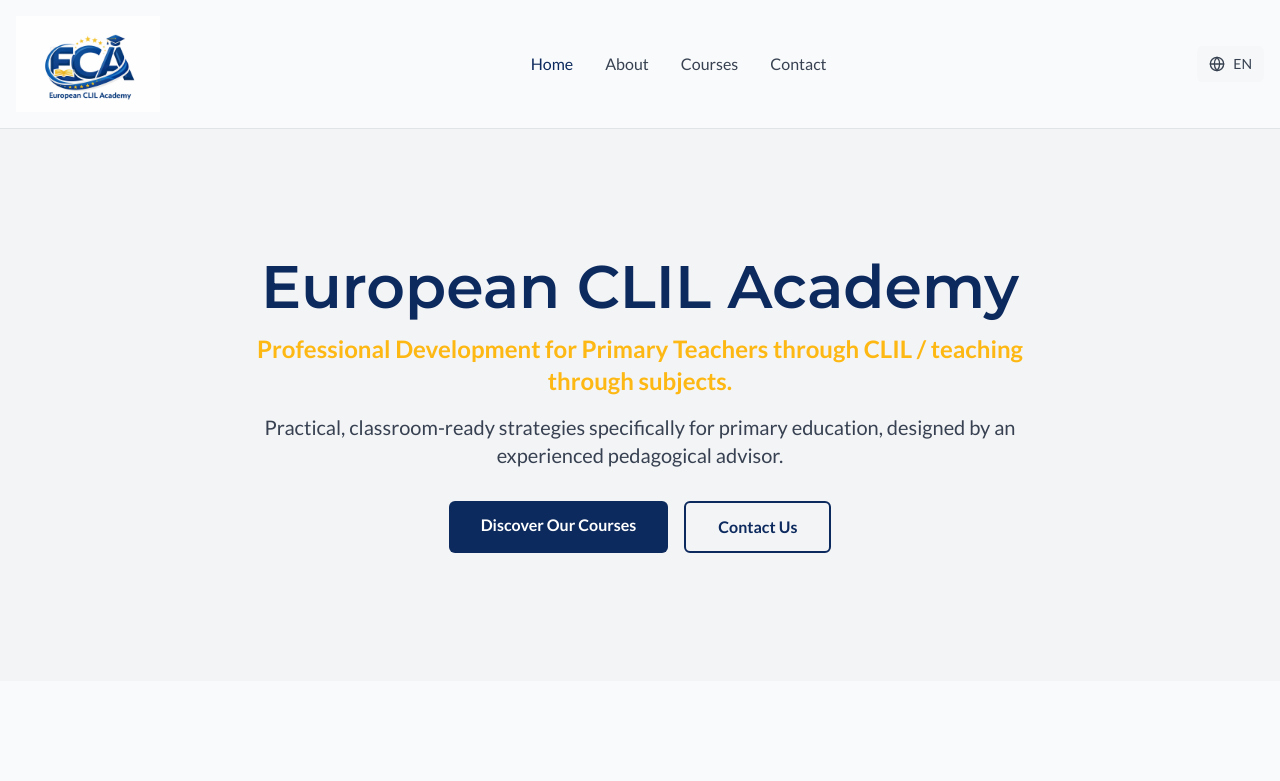
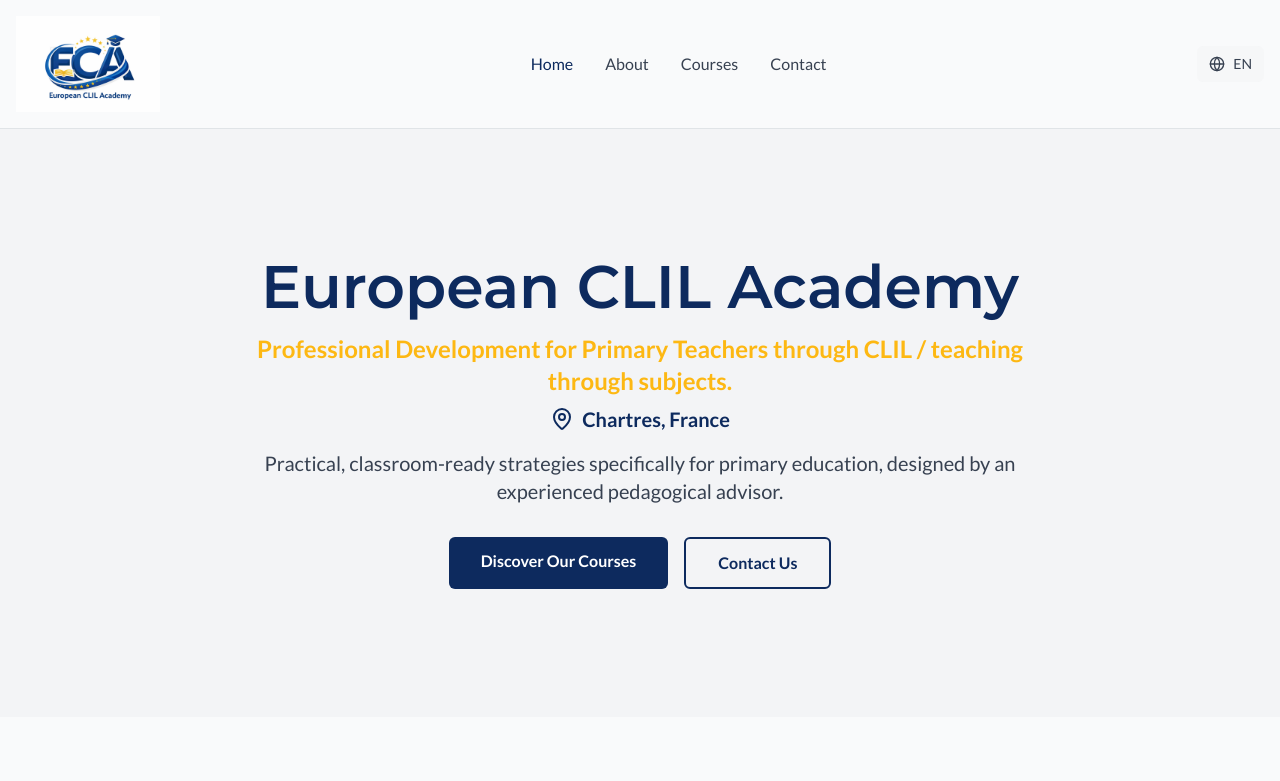
Before and after one commit to louismaillet/CLIL_Academy, a React (Vite) app: page / in a window 1280 px wide. Shown: the top 781 px of the page. Built offline with nearby package versions, Linux system fonts and the light colour scheme.

Commit message:
feat: add location field to hero section and developer credit to footer

```diff
--- a/src/components/Footer.jsx
+++ b/src/components/Footer.jsx
@@ -65,6 +65,11 @@ const Footer = () => {
             </a>
           </div>
         </div>
+        <div className="text-center mt-4">
+          <p className="text-sm text-gray-400">
+            Site développé par <a href="https://louismaillet.fr" className="text-blue-400 hover:underline">louismaillet.fr</a>
+          </p>
+        </div>
       </div>
     </footer>
   );
--- a/src/locales/en.json
+++ b/src/locales/en.json
@@ -15,6 +15,7 @@
 
   "home.hero.title": "European CLIL Academy",
   "home.hero.subtitle": "Professional Development for Primary Teachers through CLIL / teaching through subjects.",
+  "home.hero.location": "Chartres, France",
   "home.hero.description": "Practical, classroom-ready strategies specifically for primary education, designed by an experienced pedagogical advisor.",
   "home.hero.btn_courses": "Discover Our Courses",
   "home.hero.btn_contact": "Contact Us",
--- a/src/locales/es.json
+++ b/src/locales/es.json
@@ -15,6 +15,7 @@
 
   "home.hero.title": "Academia Europea AICLE/CLIL",
   "home.hero.subtitle": "Desarrollo Profesional de docentes de educación primaria mediante la metodología AICLE.",
+  "home.hero.location": "Chartres, Francia",
   "home.hero.description": "Estrategias prácticas y herramientas para el aula, diseñadas por un asesor pedagógico experimentado.",
   "home.hero.btn_courses": "Descubra Nuestros Cursos",
   "home.hero.btn_contact": "Contáctenos",
--- a/src/locales/fr.json
+++ b/src/locales/fr.json
@@ -15,6 +15,7 @@
 
   "home.hero.title": "Académie Européenne CLIL",
   "home.hero.subtitle": "Développement professionnel des enseignants du primaire par l'approche CLIL (EMILE).",
+  "home.hero.location": "Chartres, France",
   "home.hero.description": "Des stratégies pratiques et prêtes à l'emploi, spécialement pour l'enseignement primaire, conçues par un conseiller pédagogique expérimenté.",
   "home.hero.btn_courses": "Découvrez nos cours",
   "home.hero.btn_contact": "Contactez-nous",
--- a/src/pages/Home.jsx
+++ b/src/pages/Home.jsx
@@ -1,7 +1,7 @@
 import React from 'react';
 import { Link } from 'react-router-dom';
 import { useTranslation } from 'react-i18next';
-import { GraduationCap, BookOpen, Globe, Target, Hand, Users, Euro, MessageSquare, Award } from 'lucide-react';
+import { GraduationCap, BookOpen, Globe, Target, Hand, Users, Euro, MessageSquare, Award, MapPin } from 'lucide-react';
 import useScrollReveal from '../hooks/useScrollReveal';
 import europeMap from '/images/Carte vectorielle de l\'Europe en bleu.png';
 
@@ -45,8 +45,11 @@ const Home = () => {
           <h1 className="text-4xl md:text-6xl font-display font-bold text-primary mb-4">
             {t('home.hero.title')}
           </h1>
-          <p className="text-xl md:text-2xl text-secondary font-semibold max-w-3xl mx-auto mb-4">
+          <p className="text-xl md:text-2xl text-secondary font-semibold max-w-3xl mx-auto mb-2">
             {t('home.hero.subtitle')}
+          </p>
+          <p className="text-lg md:text-xl text-primary font-bold max-w-3xl mx-auto mb-4 flex items-center justify-center gap-2">
+            <MapPin size={24} /> {t('home.hero.location')}
           </p>
           <p className="text-lg md:text-xl text-body-text max-w-3xl mx-auto mb-8">
             {t('home.hero.description')}
```
